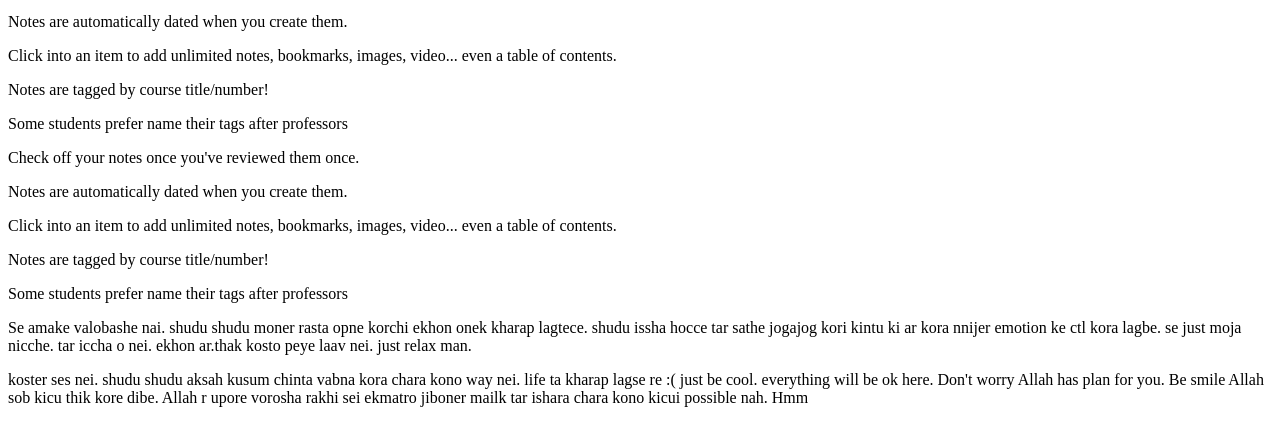
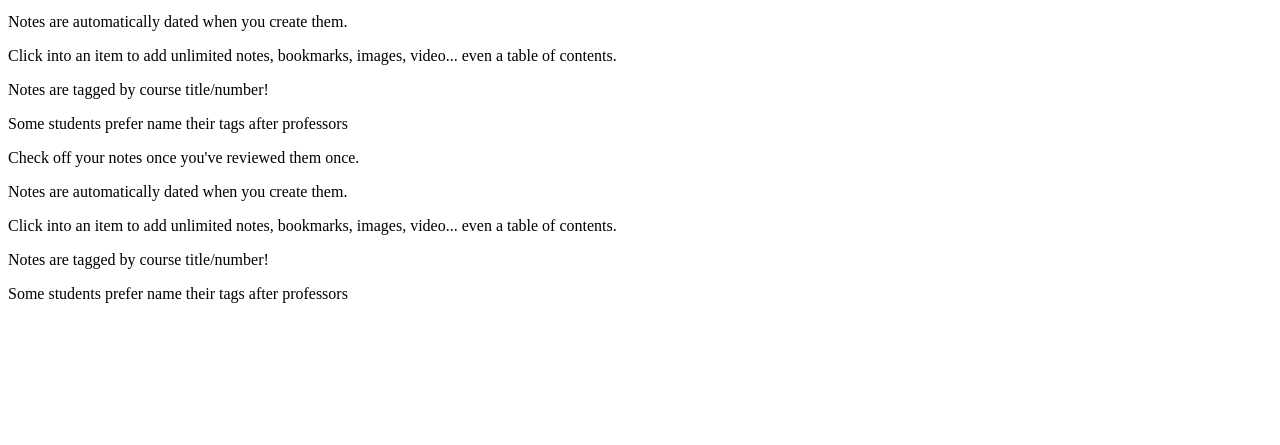
Before and after one commit to Sahariar/my-second-repo, a plain HTML site: page index.html in a window 1280 px wide. Shown: the part 101-546 px from the top of the page. Drawn offline with Linux system fonts and the light colour scheme.

Commit message:
remove kore disi

```diff
--- a/index.html
+++ b/index.html
@@ -18,7 +18,5 @@
     <p>   Click into an item to add unlimited notes, bookmarks, images, video... even a table of contents.</p>
     <p>    Notes are tagged by course title/number! </p>
     <p>   Some students prefer name their tags after professors </p>
-    <p>Se amake valobashe nai. shudu shudu moner rasta opne korchi ekhon onek kharap lagtece. shudu issha hocce tar sathe jogajog kori kintu ki ar kora nnijer emotion ke ctl kora lagbe. se just moja nicche. tar iccha o  nei. ekhon ar.thak kosto peye laav nei. just relax man. </p>
-    <p> koster ses nei. shudu shudu aksah kusum chinta vabna kora chara kono way nei. life ta kharap lagse re :( just be cool. everything will be ok here. Don't worry Allah has plan for you. Be smile Allah sob kicu thik kore dibe. Allah r upore vorosha rakhi sei ekmatro jiboner mailk tar ishara chara kono kicui possible nah. Hmm</p>
 </body>
 </html>
```
